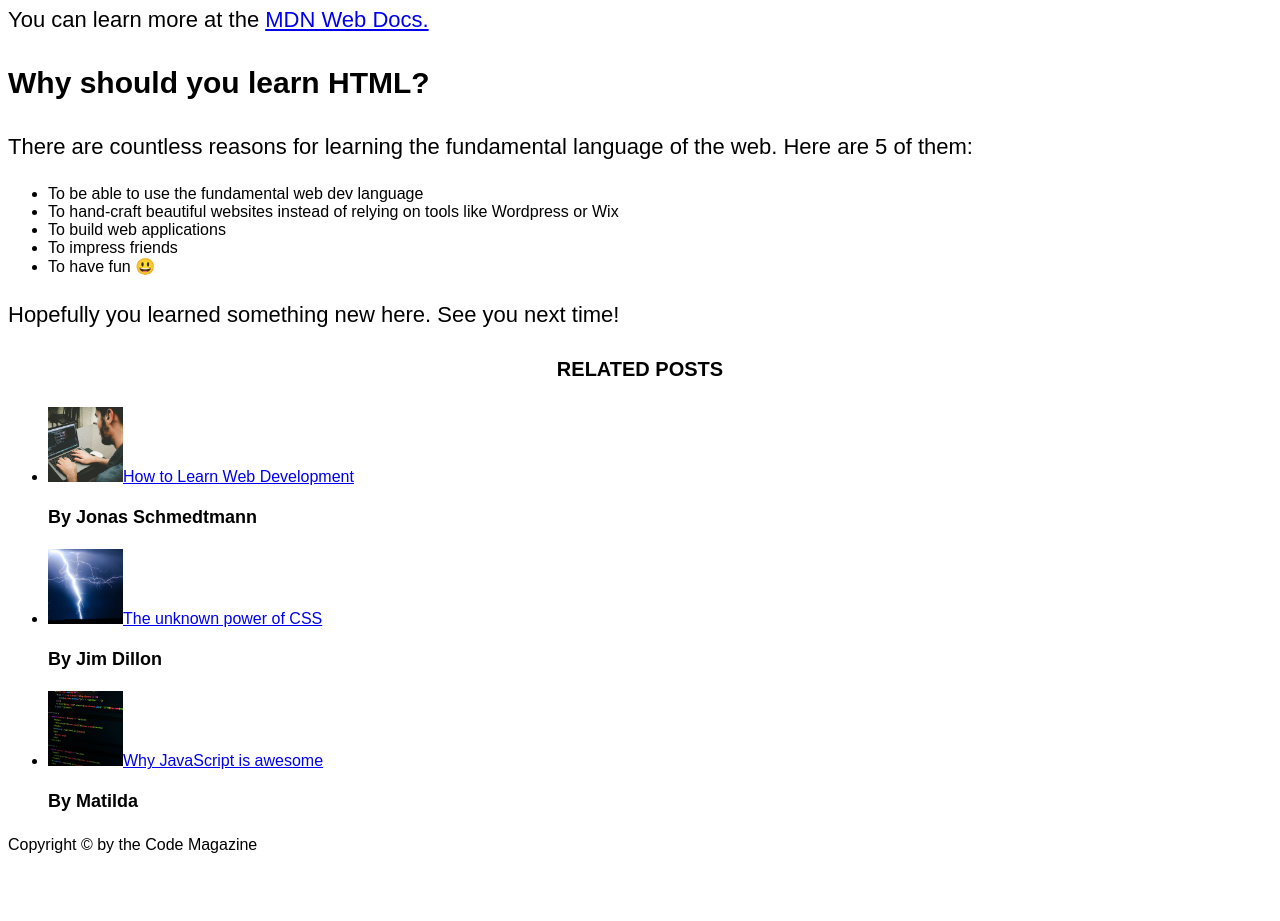
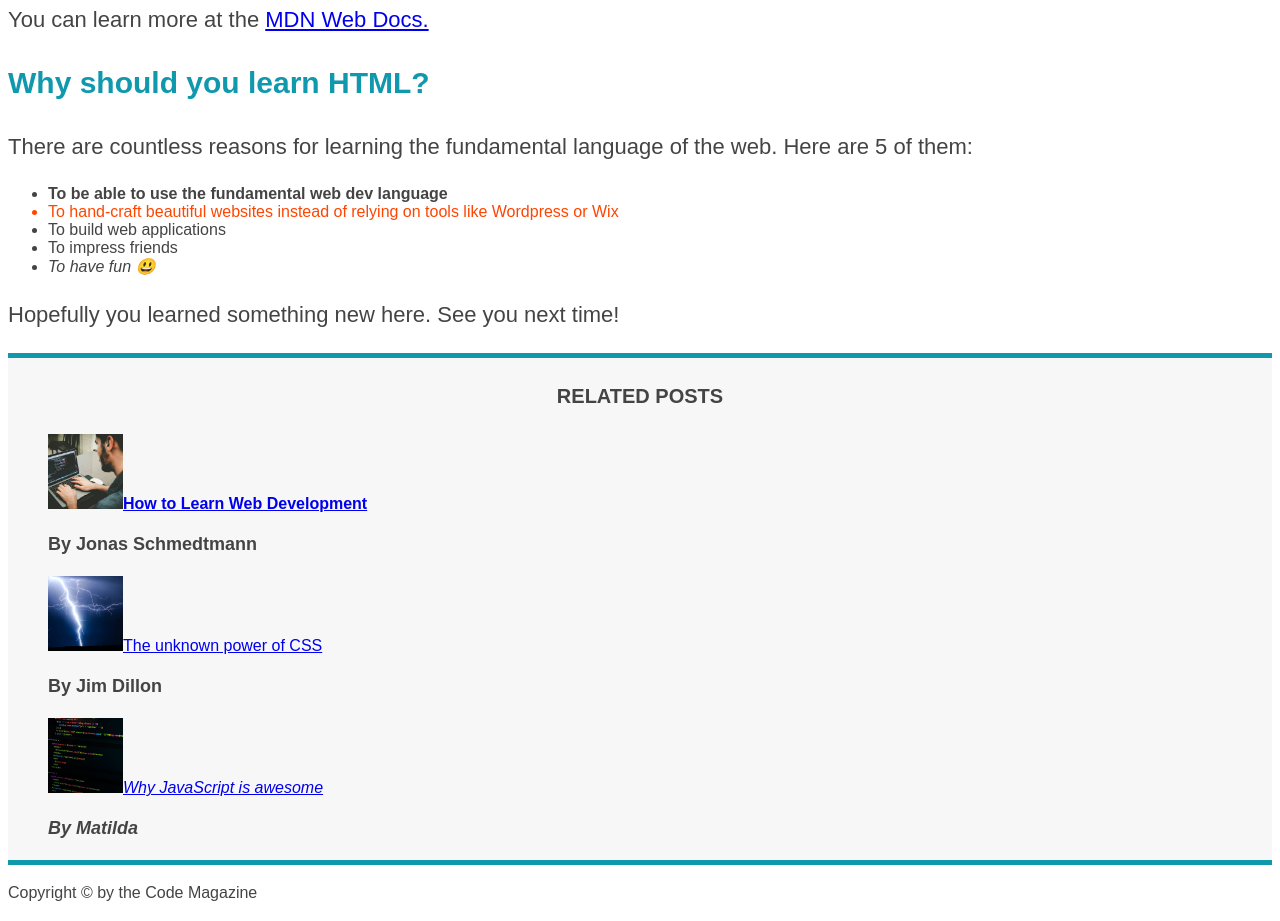
Before and after one commit to aston1337/Portfolio, a plain HTML site: page Blog/index.html in a window 1280 px wide. Shown: the part 1057-1978 px from the top of the page. Before the commit the page ends 1930 px from the top, so only its background shows below. Drawn offline with Linux system fonts and the light colour scheme.

Commit message:
feat: add pseudoclasses

```diff
--- a/Blog/index.html
+++ b/Blog/index.html
@@ -9,7 +9,7 @@
     <title>The Basic Language of the Web: HTML</title>
 </head>
 <body>
-<header>
+<header class="main-header">
     <h1>📘 The Code Magazine</h1>
     <nav>
         <a href="blog.html">Blog</a>
@@ -55,7 +55,7 @@
 </article>
 <aside>
     <h4>Related posts</h4>
-    <ul>
+    <ul class="related">
         <li><a href="#"><img src="img/related-1.jpg" alt="related-pic" width="75" height="75">How to Learn Web Development</a><p class="related-author">By Jonas Schmedtmann</p></li>
         <li><a href="#"><img src="img/related-2.jpg" alt="related-pic" width="75" height="75">The unknown power of CSS</a><p class="related-author">By Jim Dillon</p></li>
         <li><a href="#"><img src="img/related-3.jpg" alt="related-pic" width="75" height="75">Why JavaScript is awesome</a><p class="related-author">By Matilda</p></li>
--- a/Blog/style.css
+++ b/Blog/style.css
@@ -1,5 +1,9 @@
 h1, h2, h3, h4, p, li {
     font-family: sans-serif;
+    color: #444;
+}
+h1, h2, h3 {
+    color: #1098ad;
 }
 h1 {
     font-size: 26px;
@@ -31,9 +35,15 @@ footer p {
     font-style: italic;
     font-size: 18px;
 }
-/*li {
-    font-size: 20px;
-}*/
+li:first-child {
+    font-weight: bold;
+}
+li:last-child{
+    font-style: italic;
+}
+li:nth-child(2){
+    color: orangered;
+}
 #copyright {
     font-size: 16px;
 }
@@ -41,3 +51,17 @@ footer p {
     font-size: 18px;
     font-weight: bold;
 }
+.related {
+    list-style: none;
+}
+
+.main-header {
+    background-color: #f7f7f7;
+}
+
+aside  {
+    background-color: #f7f7f7;
+    border: 5px solid #1098ad;
+    border-right: none;
+    border-left: none;
+}
```
